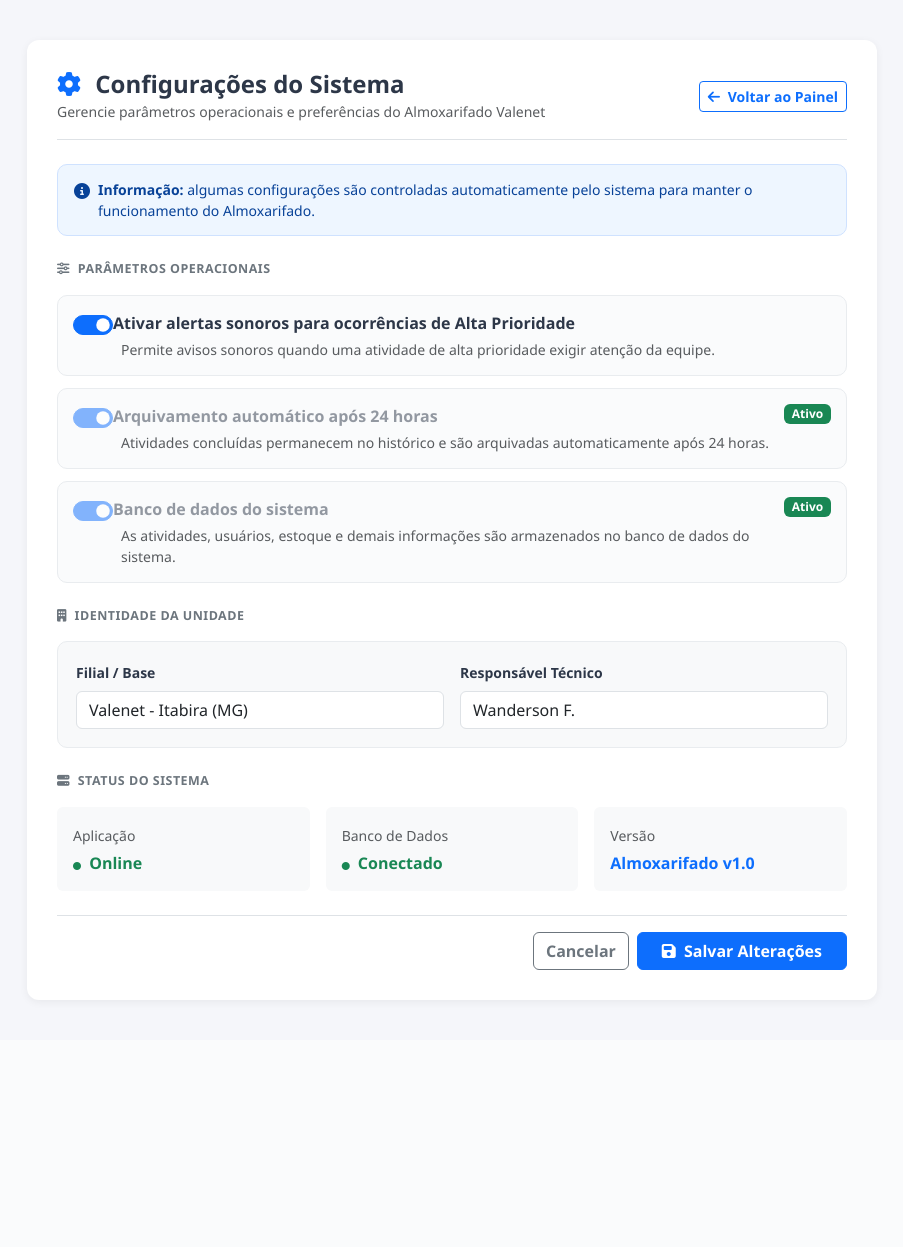
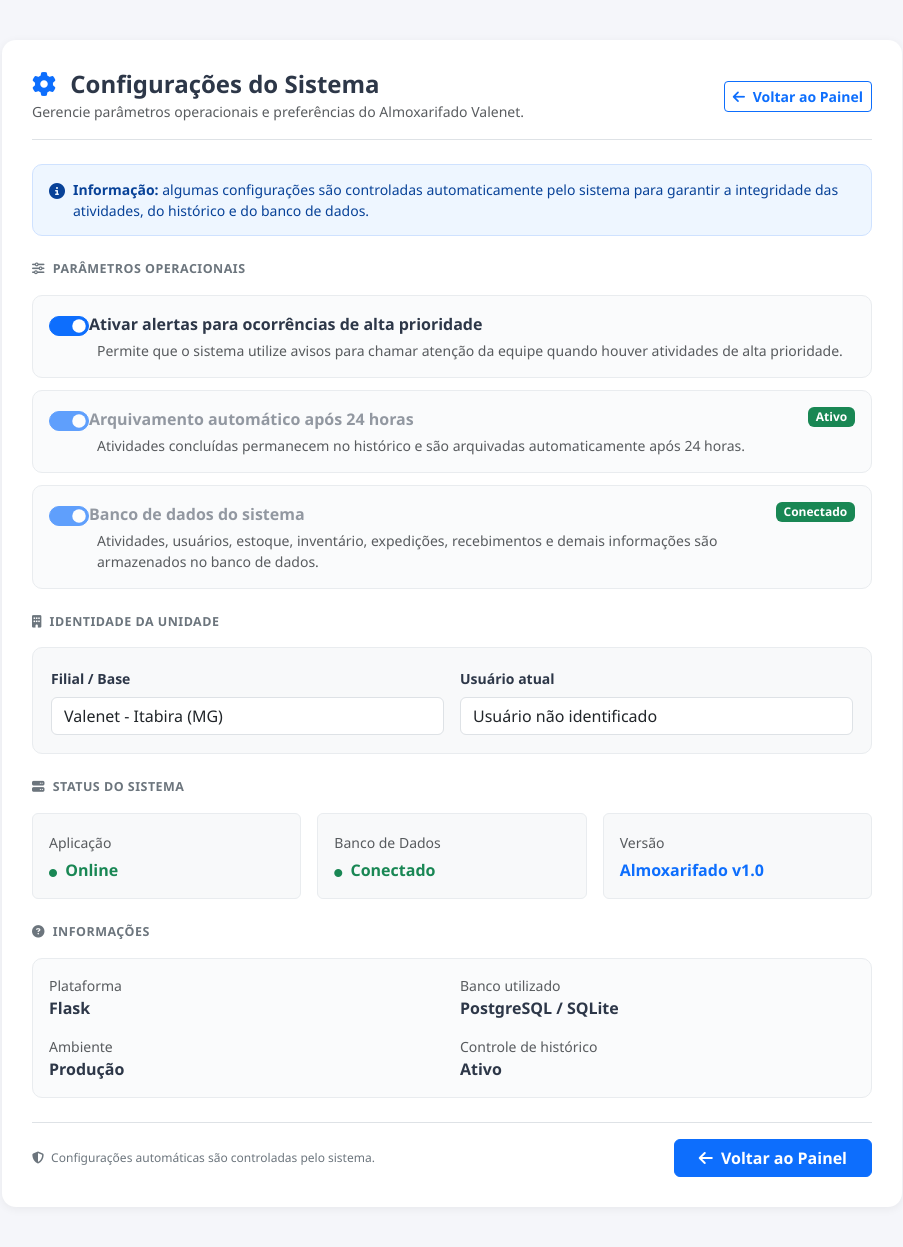
Before and after one commit to wandersondan2942-arch/almoxarifado, a Flask app: template templates/configuracoes.html in a window 1280 px wide. Shown: the whole page, without its empty margins (188-1091 px from the left). Before the commit the page ends 1002 px from the top, so only its background shows below. Run offline with Flask 3, Linux system fonts and the light colour scheme; the template is opened without the code that fills it, so the values that code supplies are empty; some libraries are stand-ins or nearby versions.

Commit message:
Update configuracoes.html

```diff
--- a/templates/configuracoes.html
+++ b/templates/configuracoes.html
@@ -6,14 +6,15 @@
     <meta charset="UTF-8">
     <meta name="viewport" content="width=device-width, initial-scale=1.0">
 
-
 <title>Configurações - Almoxarifado Valenet</title>
 
+<!-- Bootstrap -->
 <link
     href="https://cdn.jsdelivr.net/npm/bootstrap@5.3.0/dist/css/bootstrap.min.css"
     rel="stylesheet"
 >
 
+<!-- Font Awesome -->
 <link
     rel="stylesheet"
     href="https://cdnjs.cloudflare.com/ajax/libs/font-awesome/6.4.0/css/all.min.css"
@@ -22,18 +23,18 @@
 <style>
     body {
         background-color: #f5f6fa;
-        font-family: 'Segoe UI', sans-serif;
+        font-family: "Segoe UI", Arial, sans-serif;
         color: #2d3748;
         min-height: 100vh;
     }
 
     .config-container {
-        max-width: 850px;
+        max-width: 900px;
         margin: 40px auto;
         background: #ffffff;
         padding: 30px;
-        border-radius: 12px;
-        box-shadow: 0 2px 8px rgba(0, 0, 0, 0.06);
+        border-radius: 14px;
+        box-shadow: 0 2px 10px rgba(0, 0, 0, 0.06);
     }
 
     .section-title {
@@ -45,11 +46,17 @@
     }
 
     .config-item {
-        padding: 15px;
+        padding: 16px;
         border: 1px solid #e9ecef;
         border-radius: 10px;
         margin-bottom: 12px;
         background: #fafbfc;
+        transition: 0.2s ease;
+    }
+
+    .config-item:hover {
+        border-color: #d6dbe1;
+        background: #ffffff;
     }
 
     .config-item:last-child {
@@ -66,6 +73,11 @@
         cursor: pointer;
     }
 
+    .form-check-input:disabled {
+        cursor: not-allowed;
+        opacity: 0.65;
+    }
+
     .unit-card {
         background: #f8f9fa;
         border: 1px solid #e9ecef;
@@ -75,6 +87,7 @@
 
     .status-badge {
         font-size: 0.75rem;
+        white-space: nowrap;
     }
 
     .info-box {
@@ -85,47 +98,109 @@
         padding: 14px 16px;
     }
 
+    .status-card {
+        border: 1px solid #e9ecef !important;
+        transition: 0.2s ease;
+    }
+
+    .status-card:hover {
+        transform: translateY(-2px);
+        box-shadow: 0 4px 12px rgba(0, 0, 0, 0.06);
+    }
+
     .btn-back {
         white-space: nowrap;
     }
+
+    .footer-info {
+        font-size: 0.75rem;
+        color: #6c757d;
+    }
+
+    @media (max-width: 768px) {
+
+        .config-container {
+            margin: 15px auto;
+            padding: 20px;
+            border-radius: 10px;
+        }
+
+        .header-config {
+            flex-direction: column;
+            align-items: flex-start !important;
+            gap: 15px;
+        }
+
+        .btn-back {
+            width: 100%;
+        }
+
+        .btn-back .fa-arrow-left {
+            margin-right: 5px;
+        }
+
+        .config-item .d-flex {
+            gap: 12px;
+        }
+
+        .status-badge {
+            margin-top: 5px;
+        }
+    }
 </style>
-
 
 </head>
 
 <body>
 
+<div class="container">
 
-<div class="container">
 
 <div class="config-container">
 
+    <!-- ===================================================== -->
     <!-- CABEÇALHO -->
-        <div class="d-flex justify-content-between align-items-center mb-4 pb-3 border-bottom">
+    <!-- ===================================================== -->
+
+    <div class="header-config d-flex justify-content-between align-items-center mb-4 pb-3 border-bottom">
 
         <div>
+
             <h4 class="fw-bold m-0">
+
                 <i class="fa-solid fa-gear text-primary me-2"></i>
+
                 Configurações do Sistema
+
             </h4>
 
             <small class="text-muted">
-                    Gerencie parâmetros operacionais e preferências do Almoxarifado Valenet
+
+                Gerencie parâmetros operacionais e preferências
+                do Almoxarifado Valenet.
+
             </small>
+
         </div>
 
         <a
             href="{{ url_for('index') }}"
             class="btn btn-outline-primary btn-sm fw-bold btn-back"
         >
+
             <i class="fa-solid fa-arrow-left me-1"></i>
+
             Voltar ao Painel
+
         </a>
 
     </div>
 
 
+    <!-- ===================================================== -->
     <!-- INFORMAÇÃO -->
+    <!-- ===================================================== -->
+
     <div class="info-box mb-4">
 
         <div class="d-flex align-items-start">
@@ -133,9 +208,13 @@
             <i class="fa-solid fa-circle-info me-2 mt-1"></i>
 
             <div class="small">
+
                 <strong>Informação:</strong>
+
                 algumas configurações são controladas automaticamente
-                    pelo sistema para manter o funcionamento do Almoxarifado.
+                pelo sistema para garantir a integridade das atividades,
+                do histórico e do banco de dados.
+
             </div>
 
         </div>
@@ -143,16 +222,23 @@
     </div>
 
 
+    <!-- ===================================================== -->
     <!-- PARÂMETROS OPERACIONAIS -->
+    <!-- ===================================================== -->
+
     <div class="mb-4">
 
         <div class="section-title mb-3">
+
             <i class="fa-solid fa-sliders me-1"></i>
+
             Parâmetros Operacionais
+
         </div>
 
 
         <!-- ALERTAS -->
+
         <div class="config-item">
 
             <div class="form-check form-switch">
@@ -160,62 +246,74 @@
                 <input
                     class="form-check-input"
                     type="checkbox"
-                        id="notif"
+                    id="configNotificacoes"
                     checked
                 >
 
                 <label
                     class="form-check-label fw-semibold"
-                        for="notif"
+                    for="configNotificacoes"
                 >
-                        Ativar alertas sonoros para ocorrências de Alta Prioridade
+
+                    Ativar alertas para ocorrências de alta prioridade
+
                 </label>
 
             </div>
 
             <div class="small text-muted ms-5 mt-1">
-                    Permite avisos sonoros quando uma atividade de alta prioridade
-                    exigir atenção da equipe.
+
+                Permite que o sistema utilize avisos para chamar
+                atenção da equipe quando houver atividades de
+                alta prioridade.
+
             </div>
 
         </div>
 
 
-            <!-- ARQUIVAMENTO -->
+        <!-- ARQUIVAMENTO AUTOMÁTICO -->
+
         <div class="config-item">
 
             <div class="d-flex justify-content-between align-items-start">
 
-                    <div>
+                <div class="flex-grow-1">
 
                     <div class="form-check form-switch">
 
                         <input
                             class="form-check-input"
                             type="checkbox"
-                                id="auto_arq"
+                            id="configArquivamento"
                             checked
                             disabled
                         >
 
                         <label
                             class="form-check-label fw-semibold"
-                                for="auto_arq"
+                            for="configArquivamento"
                         >
+
                             Arquivamento automático após 24 horas
+
                         </label>
 
                     </div>
 
                     <div class="small text-muted ms-5 mt-1">
-                            Atividades concluídas permanecem no histórico e são
-                            arquivadas automaticamente após 24 horas.
+
+                        Atividades concluídas permanecem no histórico
+                        e são arquivadas automaticamente após 24 horas.
+
                     </div>
 
                 </div>
 
                 <span class="badge bg-success status-badge">
+
                     Ativo
+
                 </span>
 
             </div>
@@ -224,40 +322,48 @@
 
 
         <!-- BANCO DE DADOS -->
+
         <div class="config-item">
 
             <div class="d-flex justify-content-between align-items-start">
 
-                    <div>
+                <div class="flex-grow-1">
 
                     <div class="form-check form-switch">
 
                         <input
                             class="form-check-input"
                             type="checkbox"
-                                id="sync_erp"
+                            id="configBancoDados"
                             checked
                             disabled
                         >
 
                         <label
                             class="form-check-label fw-semibold"
-                                for="sync_erp"
+                            for="configBancoDados"
                         >
+
                             Banco de dados do sistema
+
                         </label>
 
                     </div>
 
                     <div class="small text-muted ms-5 mt-1">
-                            As atividades, usuários, estoque e demais informações
-                            são armazenados no banco de dados do sistema.
+
+                        Atividades, usuários, estoque, inventário,
+                        expedições, recebimentos e demais informações
+                        são armazenados no banco de dados.
+
                     </div>
 
                 </div>
 
                 <span class="badge bg-success status-badge">
-                        Ativo
+
+                    Conectado
+
                 </span>
 
             </div>
@@ -267,30 +373,40 @@
     </div>
 
 
+    <!-- ===================================================== -->
     <!-- IDENTIDADE DA UNIDADE -->
+    <!-- ===================================================== -->
+
     <div class="mb-4">
 
         <div class="section-title mb-3">
+
             <i class="fa-solid fa-building me-1"></i>
+
             Identidade da Unidade
+
         </div>
 
         <div class="unit-card">
 
             <div class="row g-3">
 
+                <!-- FILIAL -->
+
                 <div class="col-md-6">
 
                     <label
-                            for="filial"
+                        for="configFilial"
                         class="form-label small fw-bold"
                     >
+
                         Filial / Base
+
                     </label>
 
                     <input
                         type="text"
-                            id="filial"
+                        id="configFilial"
                         class="form-control"
                         value="Valenet - Itabira (MG)"
                         readonly
@@ -299,20 +415,24 @@
                 </div>
 
 
+                <!-- RESPONSÁVEL -->
+
                 <div class="col-md-6">
 
                     <label
-                            for="responsavel"
+                        for="configResponsavel"
                         class="form-label small fw-bold"
                     >
-                            Responsável Técnico
+
+                        Usuário atual
+
                     </label>
 
                     <input
                         type="text"
-                            id="responsavel"
+                        id="configResponsavel"
                         class="form-control"
-                            value="Wanderson F."
+                        value="{{ session.get('usuario_atual', 'Usuário não identificado') }}"
                         readonly
                     >
 
@@ -325,30 +445,47 @@
     </div>
 
 
+    <!-- ===================================================== -->
     <!-- STATUS DO SISTEMA -->
+    <!-- ===================================================== -->
+
     <div class="mb-4">
 
         <div class="section-title mb-3">
+
             <i class="fa-solid fa-server me-1"></i>
+
             Status do Sistema
+
         </div>
+
 
         <div class="row g-3">
 
+
+            <!-- APLICAÇÃO -->
+
             <div class="col-md-4">
 
-                    <div class="card border-0 bg-light h-100">
+                <div class="card status-card bg-light h-100">
 
                     <div class="card-body">
 
                         <small class="text-muted">
+
                             Aplicação
+
                         </small>
 
                         <div class="fw-bold text-success mt-1">
-                                <i class="fa-solid fa-circle me-1"
-                                   style="font-size: 8px;"></i>
+
+                            <i
+                                class="fa-solid fa-circle me-1"
+                                style="font-size: 8px;"
+                            ></i>
+
                             Online
+
                         </div>
 
                     </div>
@@ -358,20 +495,29 @@
             </div>
 
 
+            <!-- BANCO -->
+
             <div class="col-md-4">
 
-                    <div class="card border-0 bg-light h-100">
+                <div class="card status-card bg-light h-100">
 
                     <div class="card-body">
 
                         <small class="text-muted">
+
                             Banco de Dados
+
                         </small>
 
                         <div class="fw-bold text-success mt-1">
-                                <i class="fa-solid fa-circle me-1"
-                                   style="font-size: 8px;"></i>
+
+                            <i
+                                class="fa-solid fa-circle me-1"
+                                style="font-size: 8px;"
+                            ></i>
+
                             Conectado
+
                         </div>
 
                     </div>
@@ -381,18 +527,24 @@
             </div>
 
 
+            <!-- VERSÃO -->
+
             <div class="col-md-4">
 
-                    <div class="card border-0 bg-light h-100">
+                <div class="card status-card bg-light h-100">
 
                     <div class="card-body">
 
                         <small class="text-muted">
+
                             Versão
+
                         </small>
 
                         <div class="fw-bold text-primary mt-1">
+
                             Almoxarifado v1.0
+
                         </div>
 
                     </div>
@@ -406,24 +558,74 @@
     </div>
 
 
-        <!-- BOTÕES -->
-        <div class="d-flex justify-content-end gap-2 pt-3 border-top">
+    <!-- ===================================================== -->
+    <!-- INFORMAÇÕES DO SISTEMA -->
+    <!-- ===================================================== -->
 
-            <a
-                href="{{ url_for('index') }}"
-                class="btn btn-outline-secondary fw-bold"
-            >
-                Cancelar
-            </a>
+    <div class="mb-4">
 
-            <button
-                type="button"
-                class="btn btn-primary fw-bold px-4"
-                onclick="salvarConfiguracoes()"
-            >
-                <i class="fa-solid fa-floppy-disk me-1"></i>
-                Salvar Alterações
-            </button>
+        <div class="section-title mb-3">
+
+            <i class="fa-solid fa-circle-question me-1"></i>
+
+            Informações
+
+        </div>
+
+        <div class="config-item">
+
+            <div class="row g-3">
+
+                <div class="col-md-6">
+
+                    <div class="small text-muted">
+                        Plataforma
+                    </div>
+
+                    <div class="fw-semibold">
+                        Flask
+                    </div>
+
+                </div>
+
+
+                <div class="col-md-6">
+
+                    <div class="small text-muted">
+                        Banco utilizado
+                    </div>
+
+                    <div class="fw-semibold">
+                        PostgreSQL / SQLite
+                    </div>
+
+                </div>
+
+
+                <div class="col-md-6">
+
+                    <div class="small text-muted">
+                        Ambiente
+                    </div>
+
+                    <div class="fw-semibold">
+                        Produção
+                    </div>
+
+                </div>
+
+
+                <div class="col-md-6">
+
+                    <div class="small text-muted">
+                        Controle de histórico
+                    </div>
+
+                    <div class="fw-semibold">
+                        Ativo
+                    </div>
+
+                </div>
 
             </div>
 
@@ -432,25 +634,44 @@
     </div>
 
 
-<script>
+    <!-- ===================================================== -->
+    <!-- BOTÕES -->
+    <!-- ===================================================== -->
 
-    function salvarConfiguracoes() {
+    <div class="d-flex justify-content-between align-items-center gap-2 pt-3 border-top">
 
-        alert(
-            "As configurações operacionais são controladas pelo sistema. " +
-            "As preferências disponíveis nesta tela foram mantidas."
-        );
+        <div class="footer-info">
 
-    }
+            <i class="fa-solid fa-shield-halved me-1"></i>
 
-</script>
+            Configurações automáticas são controladas pelo sistema.
 
+        </div>
+
+        <a
+            href="{{ url_for('index') }}"
+            class="btn btn-primary fw-bold px-4"
+        >
+
+            <i class="fa-solid fa-arrow-left me-1"></i>
+
+            Voltar ao Painel
+
+        </a>
+
+    </div>
+
+</div>
+
+
+</div>
+
+<!-- Bootstrap JS -->
 
 <script
     src="https://cdn.jsdelivr.net/npm/bootstrap@5.3.0/dist/js/bootstrap.bundle.min.js">
 </script>
 
-
 </body>
 
 </html>
```
Lines whose indentation alone changed are shown as unchanged.
